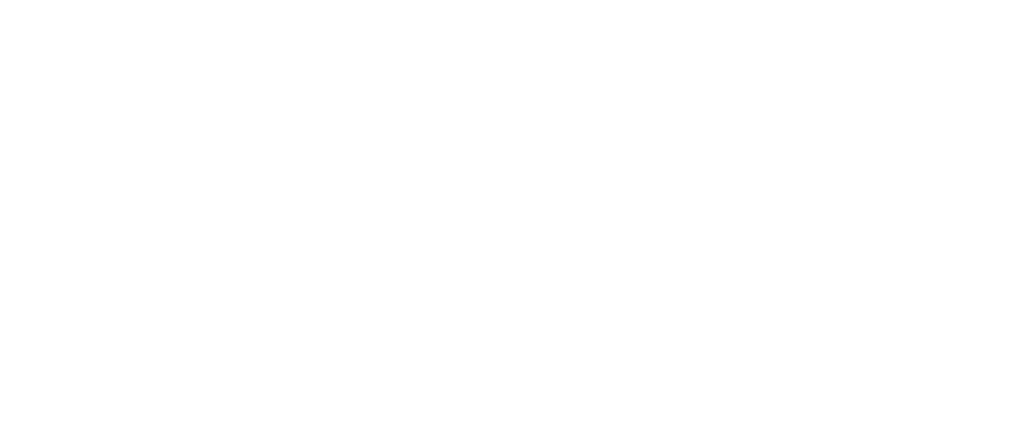
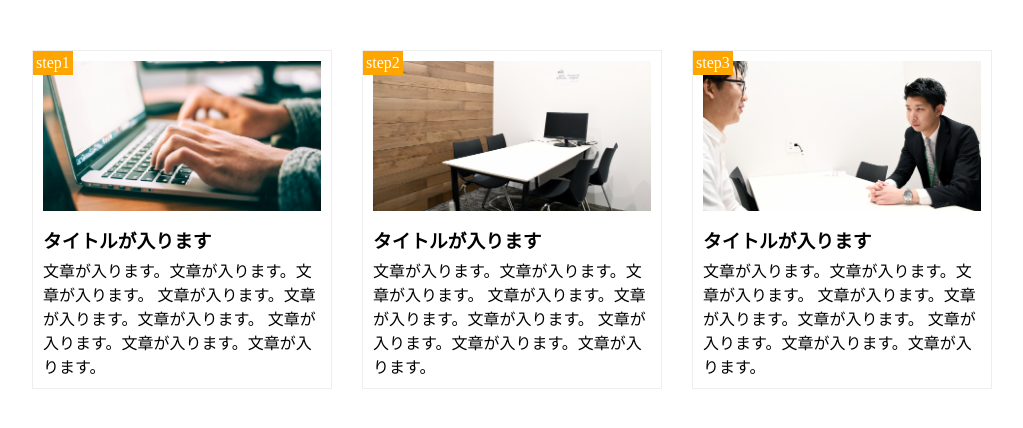
Before and after one commit to SatoGaito/chapter9_exercise, a plain HTML site: page index.html in a window 1280 px wide. Shown: the whole page, without its empty margins (128-1151 px from the left). Drawn offline with Linux system fonts and the light colour scheme.

Commit message:
[Finish] 1-9

```diff
--- a/index.html
+++ b/index.html
@@ -7,6 +7,39 @@
   <title>1-9</title>
 </head>
 <body>
+  <main class="clearfix">
+    <div class="content-box">
+      <div class="content-image1"></div>
+      <span class="step">step1</span>
+      <h3 class="content-title">タイトルが入ります</h3>
+      <p class="content-text">
+        文章が入ります。文章が入ります。文章が入ります。
+        文章が入ります。文章が入ります。文章が入ります。
+        文章が入ります。文章が入ります。文章が入ります。
+      </p>
+    </div>
 
+    <div class="content-box">
+      <div class="content-image2"></div>
+      <span class="step">step2</span>
+      <h3 class="content-title">タイトルが入ります</h3>
+      <p class="content-text">
+        文章が入ります。文章が入ります。文章が入ります。
+        文章が入ります。文章が入ります。文章が入ります。
+        文章が入ります。文章が入ります。文章が入ります。
+      </p>
+    </div>
+
+    <div class="content-box">
+      <div class="content-image3"></div>
+      <span class="step">step3</span>
+      <h3 class="content-title">タイトルが入ります</h3>
+      <p class="content-text">
+        文章が入ります。文章が入ります。文章が入ります。
+        文章が入ります。文章が入ります。文章が入ります。
+        文章が入ります。文章が入ります。文章が入ります。
+      </p>
+    </div>
+  </main>
 </body>
 </html>
--- a/style.css
+++ b/style.css
@@ -0,0 +1,67 @@
+* {
+  margin: 0;
+  padding: 0;
+  box-sizing: border-box;
+}
+
+.clearfix::after {
+  content: "";
+  display: block;
+  clear: both;
+}
+
+main {
+  width: 960px;
+  margin: 50px auto;
+}
+
+.content-box {
+  width: 300px;
+  padding: 10px;
+  border: 1px solid #eee;
+  position: relative;
+  float: left;
+  margin-right: 30px;
+}
+
+.content-box:last-child{
+  margin-right: 0;
+}
+
+.content-image1 {
+  background-image: url('img/flow01.png');
+  background-position: bottom;
+  background-size: cover;
+  height: 150px;
+}
+
+.content-image2 {
+  background-image: url('img/flow02.png');
+  background-position: bottom;
+  background-size: cover;
+  height: 150px;
+}
+
+.content-image3 {
+  background-image: url('img/flow03.png');
+  background-position: bottom;
+  background-size: cover;
+  height: 150px;
+}
+
+.step {
+  color: #fff;
+  padding: 3px;
+  background-color: orange;
+  position: absolute;
+  top: 0;
+  left: 0;
+}
+
+.content-title {
+  margin-top: 15px;
+}
+
+.content-text {
+  margin-top: 5px;
+}
```
